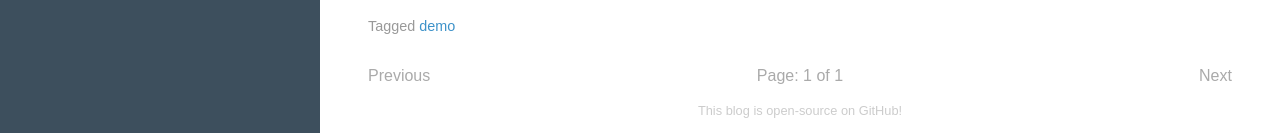
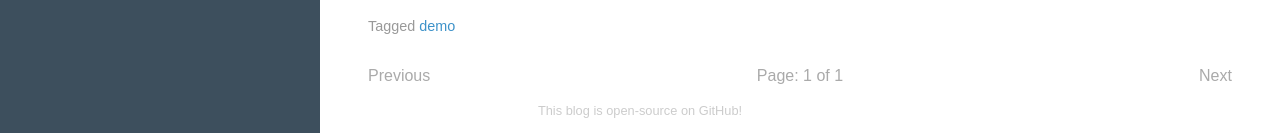
Before and after one commit to monaqvi/monaqvi.github.io, a Jekyll site: the page built from notes/index.html, in a window 1280 px wide and 1205 px high. Shown: the part 1069-1202 px from the top of the window. Built offline with Jekyll 4.4.1, drawn with Linux system fonts in a browser that asks for light colours; nearby versions of some CDN libraries; the list of posts is cut into pages by our own code; comment, search, counter and statistics services are not loaded.

Commit message:
Make use of default template

```diff
--- a/_includes/footer.html
+++ b/_includes/footer.html
@@ -1,10 +1,5 @@
-<div>
-  <div>
-    <div>
-      <p><small>&copy; Muhammad Naqvi</small></p>
-    </div>
-    <div>
-      <p><small><a href="/about" title="About this site">About this site</a></small></p>
-    </div>
-  </div>
-</div>
+<footer class="pure-menu pure-menu-horizontal footer">
+  <a href="https://github.com/monaqvi/monaqvi.github.io/tree/master/_posts">
+  This blog is open-source on GitHub!
+  </a>
+</footer>
--- a/_includes/head.html
+++ b/_includes/head.html
@@ -24,4 +24,15 @@
   <meta property="og:title" content="Developer | Freelancer | Human" />
   <meta property="og:site_name" content="Mo Naqvi" />
 
+  <!-- Fonts -->
+  <link rel="stylesheet" href="https://maxcdn.bootstrapcdn.com/font-awesome/4.6.3/css/font-awesome.min.css">
+
+  <!-- CSS -->
+  <link rel="stylesheet" href="https://cdnjs.cloudflare.com/ajax/libs/pure/0.6.0/pure-min.css">
+  <!--[if lte IE 8]>
+  <link rel="stylesheet" href="https://cdnjs.cloudflare.com/ajax/libs/pure/0.6.0/grids-responsive-old-ie-min.css">
+  <![endif]-->
+  <!--[if gt IE 8]><!-->
+  <link rel="stylesheet" href="https://cdnjs.cloudflare.com/ajax/libs/pure/0.6.0/grids-responsive-min.css">
+  <link rel="stylesheet" href="/assets/blog/css/style.css">
 </head>
--- a/_includes/scripts.html
+++ b/_includes/scripts.html
@@ -1 +1,4 @@
 <!-- scripts -->
+{% if jekyll.environment == 'production' %}
+{% include analytics.html %}
+{% endif %}
--- a/_layouts/blog.html
+++ b/_layouts/blog.html
@@ -1,21 +1,6 @@
-<!doctype html>
-<html lang="en">
-  <head>
-    <meta charset="utf-8">
-    <meta name="viewport" content="width=device-width, initial-scale=1.0">
-    <meta name="description" content="A layout example that shows off a blog page with a list of posts.">
-    <title>Blog &ndash; Layout Examples &ndash; Pure</title>
-    <link rel="stylesheet" href="https://cdnjs.cloudflare.com/ajax/libs/pure/0.6.0/pure-min.css">
-    <!--[if lte IE 8]>
-    <link rel="stylesheet" href="https://cdnjs.cloudflare.com/ajax/libs/pure/0.6.0/grids-responsive-old-ie-min.css">
-    <![endif]-->
-    <!--[if gt IE 8]><!-->
-    <link rel="stylesheet" href="https://cdnjs.cloudflare.com/ajax/libs/pure/0.6.0/grids-responsive-min.css">
-    <link rel="stylesheet" href="https://maxcdn.bootstrapcdn.com/font-awesome/4.6.3/css/font-awesome.min.css">
-    <link rel="stylesheet" href="/assets/blog/css/style.css">
-  </head>
-  <body>
-    <div id="layout" class="pure-g">
+---
+layout: default
+---
 <nav class="sidebar pure-u-1 pure-u-md-1-4">
   <div class="header">
     <h1 class="brand-title">Some notes</h1>
@@ -49,14 +34,6 @@
   <div>
     <!-- A wrapper for all the content -->
     {{ content }}
-          <footer class="pure-menu pure-menu-horizontal footer">
-            <a href="https://github.com/monaqvi/monaqvi.github.io/tree/master/_posts">
-            This blog is open-source on GitHub!
-            </a>
-          </footer>
   </div>
 </main>
-    </div>
-  </body>
 <script id="dsq-count-scr" src="//monaqvi.disqus.com/count.js" async></script>
-</html>
--- a/_layouts/default.html
+++ b/_layouts/default.html
@@ -5,9 +5,6 @@
 
 	<body>
 		<div>
-
-			{% include header.html %}
-
 			{{ content }}
 
 			{% include footer.html %}
@@ -16,8 +13,4 @@
 	</body>
 
 	{% include scripts.html %}
-	{% if jekyll.environment == 'production' %}
-	{% include analytics.html %}
-	{% endif %}
-
 </html>
```
Also changed, not shown: _includes/header.html (deleted, +0 -8 lines). Lines whose indentation alone changed are shown as unchanged.
